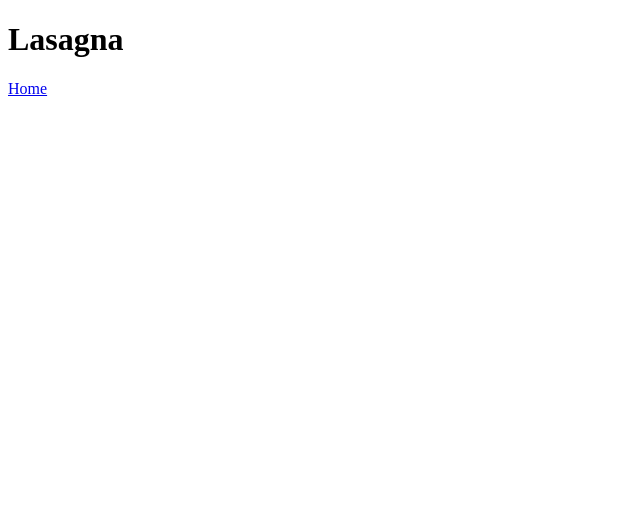
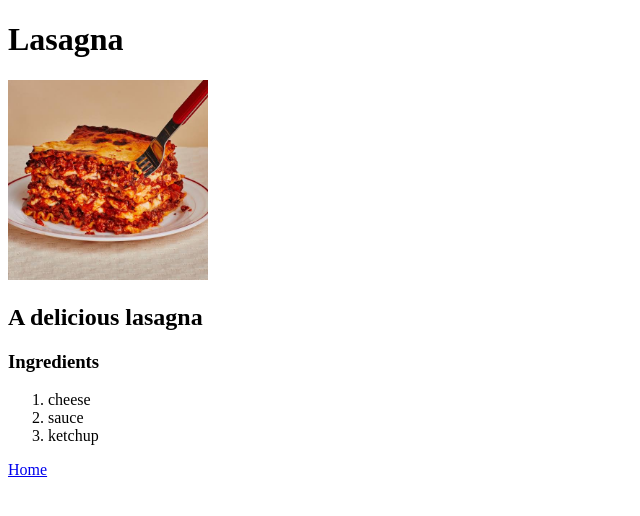
Before and after one commit to K0st4k1s/Odin-Recipes, a plain HTML site: page recipes/lasagna.html in a window 1280 px wide. Shown: the whole page, without its empty margins (0-640 px from the left). Drawn offline with Linux system fonts and the light colour scheme.

Commit message:
Added a picture and the recipes

```diff
--- a/recipes/lasagna.html
+++ b/recipes/lasagna.html
@@ -7,6 +7,15 @@
 </head>
 <body>
     <h1>Lasagna</h1>
+    <img src="./lasagna.jpeg" height="200" width="200">
+    <br>
+    <h2> A delicious lasagna</h2>
+    <h3> Ingredients</h3>
+    <ol>
+        <li>cheese</li>
+        <li>sauce</li>
+        <li>ketchup</li>
+    </ol>
     <a href="../index.html">Home</a>
 </body>
 </html>
```
Also changed, not shown: recipes/lasagna.jpeg (added).
